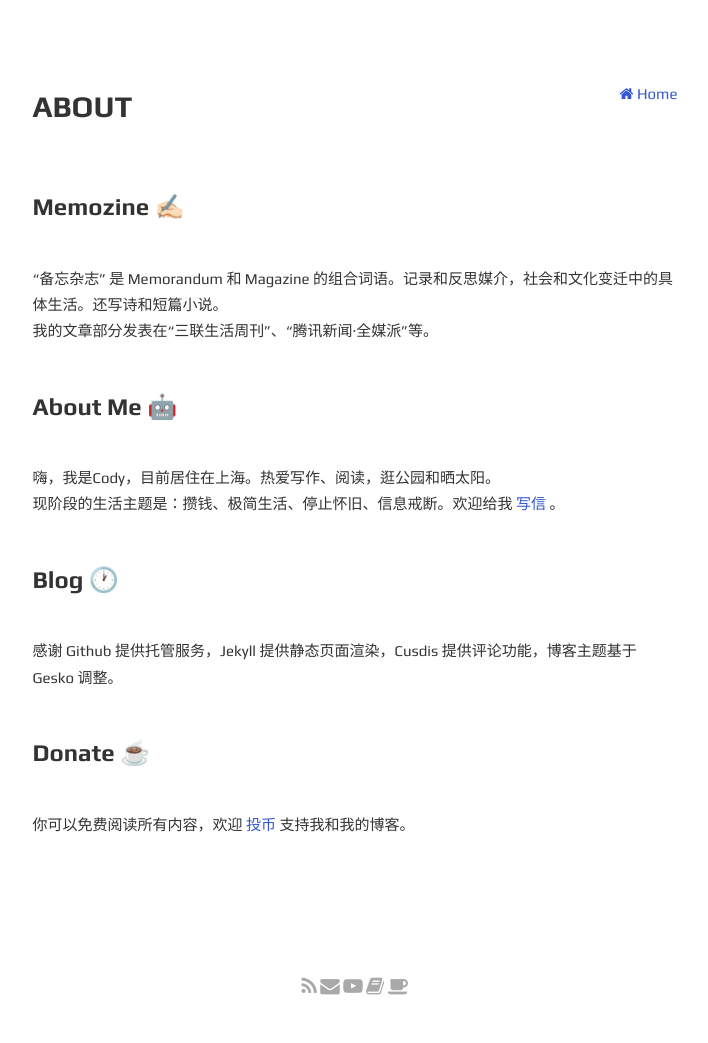
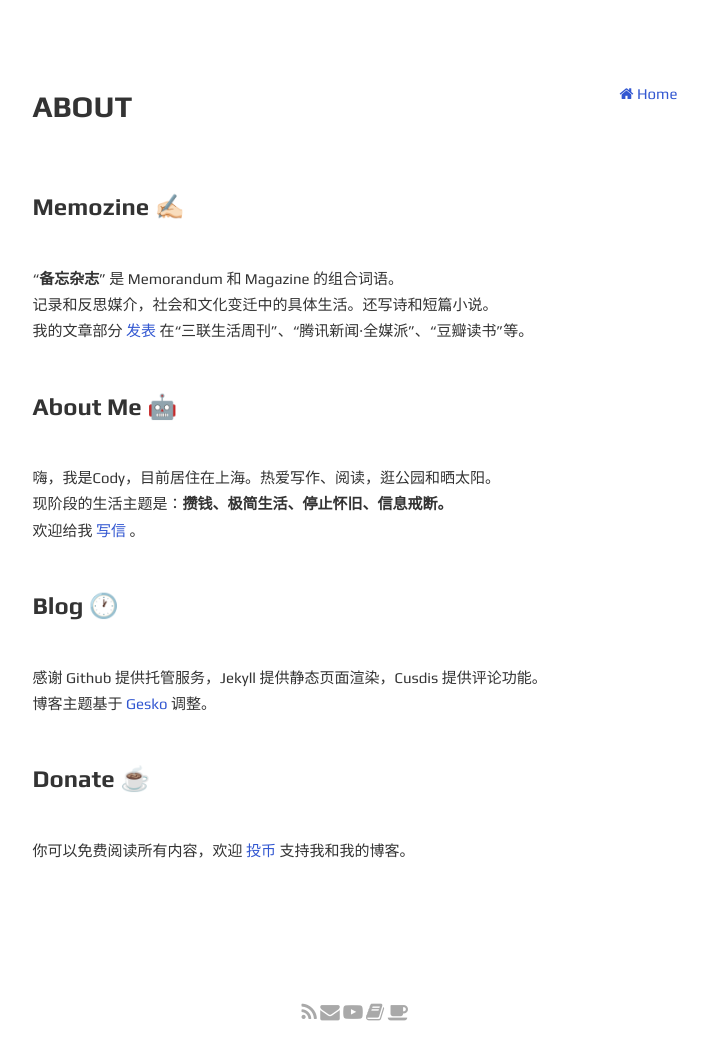
Before and after one commit to codyb1ue/codyb1ue.github.io, a Jekyll site: the page built from zh/about.html, in a window 1280 px wide. Shown: the whole page, without its empty margins (285-993 px from the left). Built offline with Jekyll 4.4.1, drawn with Linux system fonts in a browser that asks for light colours; before the commit the page ends 1016 px from its top, so only the background shows below that.

Commit message:
Update about.html

```diff
--- a/zh/about.html
+++ b/zh/about.html
@@ -8,13 +8,13 @@ layout: page
 
 <p>
 <h3>Memozine ✍🏻</h3>
-<p>“备忘杂志” 是 Memorandum 和 Magazine 的组合词语。记录和反思媒介，社会和文化变迁中的具体生活。还写诗和短篇小说。<br>我的文章部分发表在“三联生活周刊”、“腾讯新闻·全媒派”等。<br></p>
+<p>“<b>备忘杂志</b>” 是 Memorandum 和 Magazine 的组合词语。<br>记录和反思媒介，社会和文化变迁中的具体生活。还写诗和短篇小说。<br>我的文章部分 <a href="https://memozine.me/tag/publish/">发表</a> 在“三联生活周刊”、“腾讯新闻·全媒派”、“豆瓣读书”等。<br></p>
 <br>
 <h3>About Me 🤖</h3>
-<p>嗨，我是Cody，目前居住在上海。热爱写作、阅读，逛公园和晒太阳。<br>现阶段的生活主题是：攒钱、极简生活、停止怀旧、信息戒断。欢迎给我 <a href="mailto:memozine.me@outlook.com">写信</a> 。</p>
+<p>嗨，我是Cody，目前居住在上海。热爱写作、阅读，逛公园和晒太阳。<br>现阶段的生活主题是：<b>攒钱、极简生活、停止怀旧、信息戒断。</b><br>欢迎给我 <a href="mailto:memozine.me@outlook.com">写信</a> 。</p>
 <br>
 <h3>Blog 🕐</h3>
-<p>感谢 Github 提供托管服务，Jekyll 提供静态页面渲染，Cusdis 提供评论功能，博客主题基于 Gesko 调整。</p>
+<p>感谢 Github 提供托管服务，Jekyll 提供静态页面渲染，Cusdis 提供评论功能。<br>博客主题基于 <a href="https://github.com/DavideBri/Gesko">Gesko</a> 调整。</p>
 <br>
 <h3>Donate ☕️</h3>
 <p>你可以免费阅读所有内容，欢迎 <a href="https://www.buymeacoffee.com/memozine">投币</a> 支持我和我的博客。</p>
```
